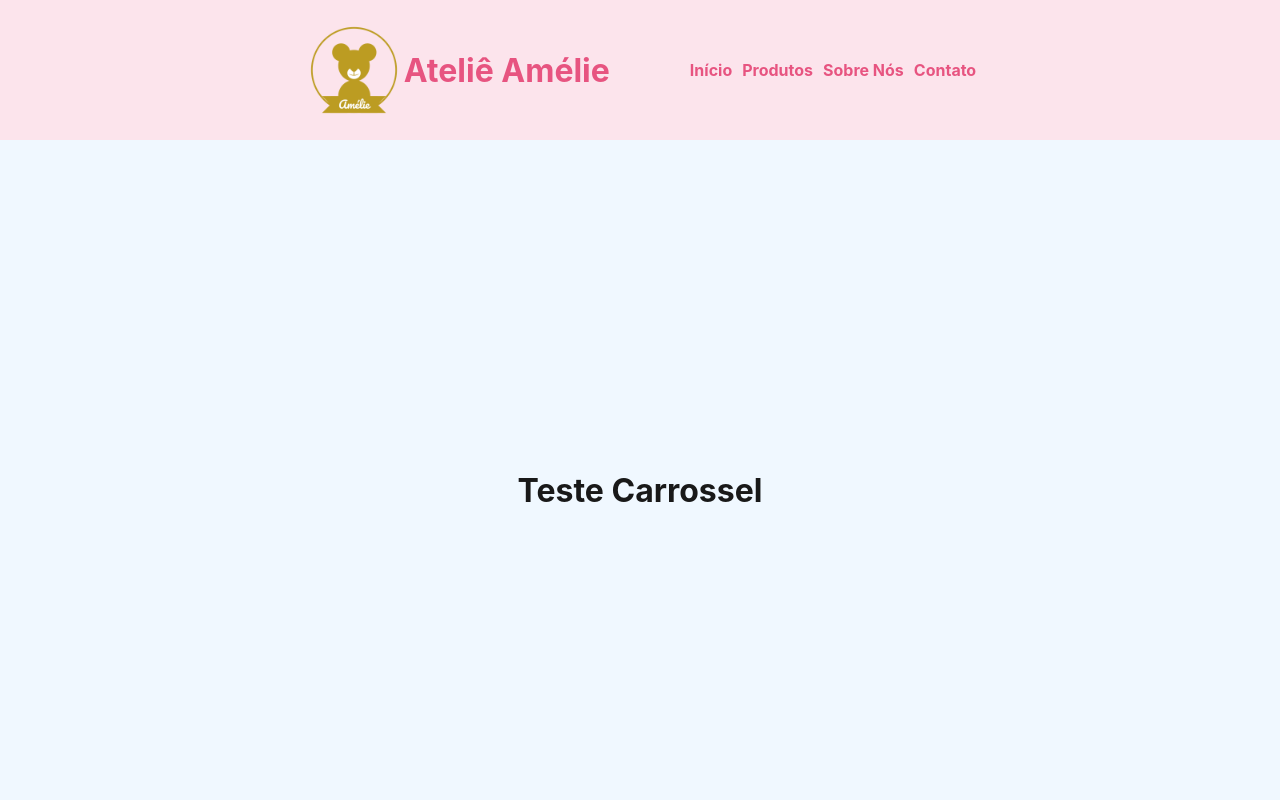
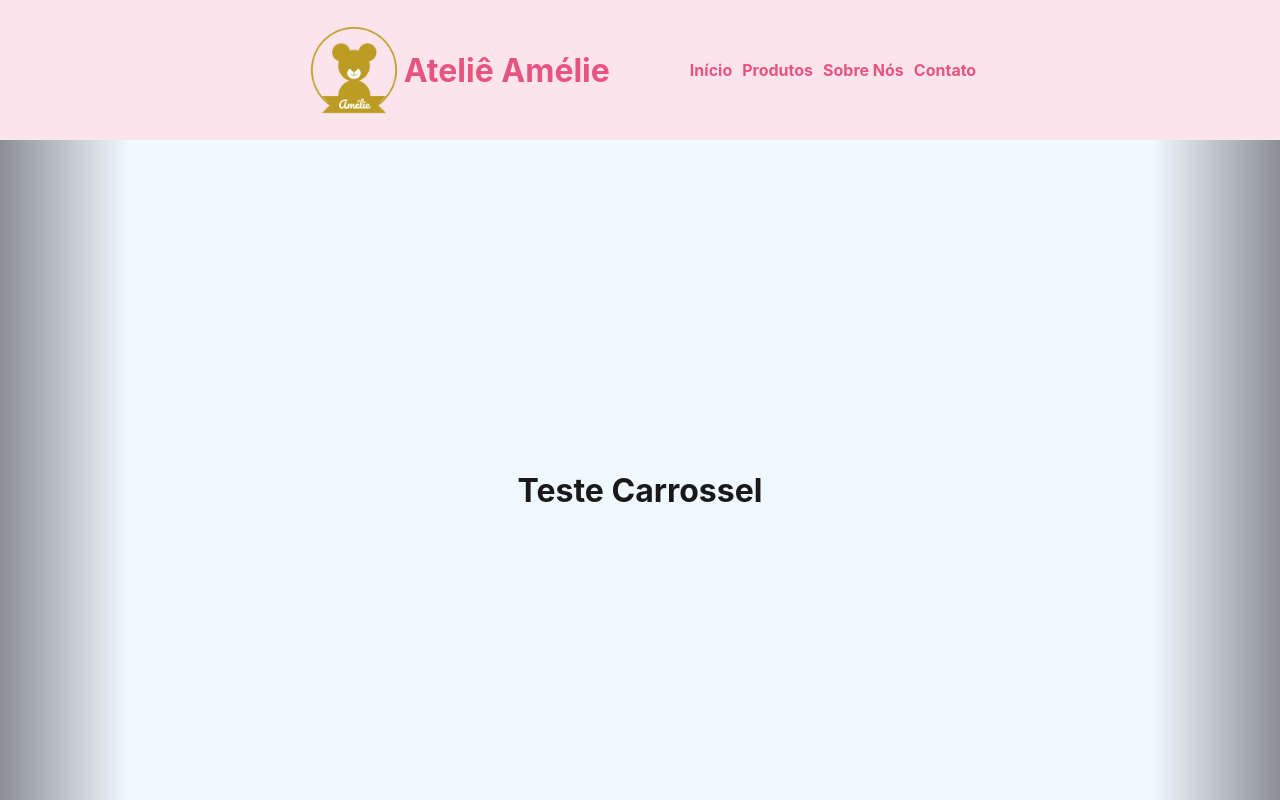
Before and after one commit to MrMystin/Atelie_Amelie, a React (Create React App) app: page / in a window 1280 px wide. Shown: the top 800 px of the page. Built offline with nearby package versions, Linux system fonts and the light colour scheme.

Commit message:
Trying my best to make carousel arrows

```diff
--- a/src/Components/Carousel/index.js
+++ b/src/Components/Carousel/index.js
@@ -28,12 +28,14 @@ const Carousel = () => {
 
     return (
         <div className="carousel">
+            <div className="carouselButtons previous" onClick={console.log('Prev')}></div>
             <div className="carouselPicture picture1" id="carouselPicture1">
 
             </div>
             <div className="outsideCarousel testPicture" id="carouselPicture2">
                 <h1>Teste Carrossel</h1>
             </div>
+            <div className="carouselButtons next" onClick={console.log('Next')}></div>
         </div>
     )
 }
--- a/src/Components/Carousel/style.css
+++ b/src/Components/Carousel/style.css
@@ -4,6 +4,25 @@
     overflow: hidden;
     position: relative;
     margin-bottom: 10vh;
+}
+
+.carouselButtons {
+    width: 10%;
+    height: 100%;
+    position: absolute;
+    z-index: 10
+}
+
+.carouselButtons.previous {
+    background-image: linear-gradient(to right, #19191977, #0000);
+    left: 0;
+    top: 0;
+}
+
+.carouselButtons.next {
+    background-image: linear-gradient(to left, #19191977, #0000);
+    right: 0;
+    top: 0;
 }
 
 .carouselPicture {
```
Also changed, not shown: public/script.js (added, +31 -0 lines).
